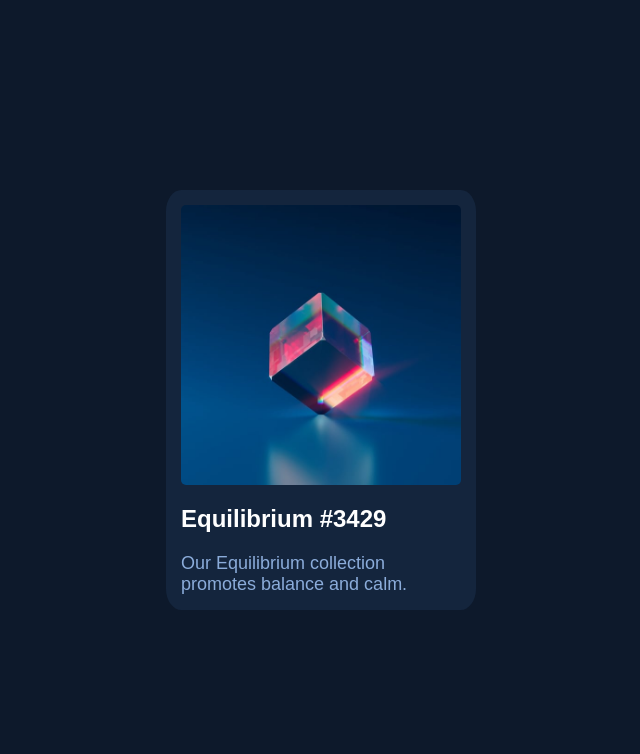
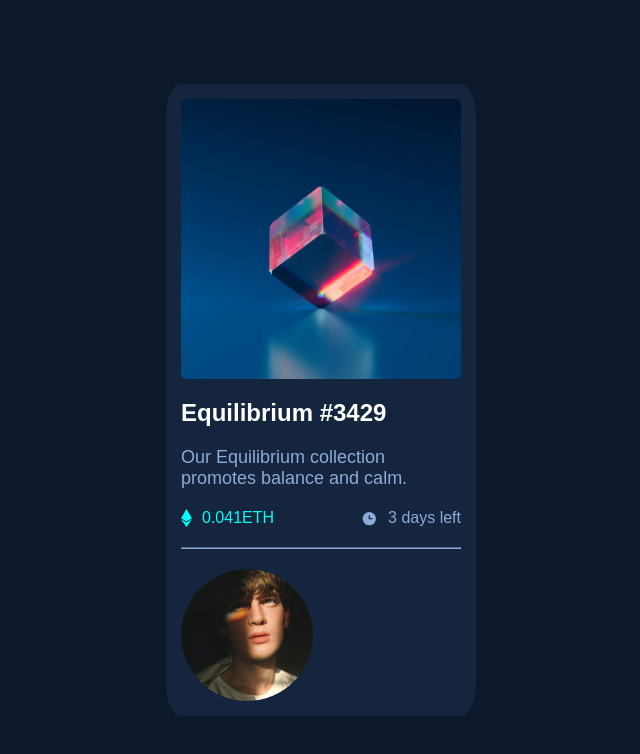
Before and after one commit to pursottam1234/nft-preview, a plain HTML site: page index.html in a window 1280 px wide. Shown: the whole page, without its empty margins (319-959 px from the left). Drawn offline with Linux system fonts and the light colour scheme.

Commit message:
added ethereum and clock

```diff
--- a/css/style.css
+++ b/css/style.css
@@ -9,9 +9,7 @@ body{
     justify-content: center;
     align-items: center;
     font-family: 'Outfit', sans-serif;
-
 }
-
 .bigbox{
     width: 300px;
     display: flex;
@@ -28,13 +26,37 @@ body{
 .bigbox h2{
     color: hsl(0, 0%, 100%);
     padding: 10px;
-
 }
 .bigbox p{
     font-size: 18px;
     color: hsl(215, 51%, 70%);
     padding: 10px;
+    font-family: 'Outfit', sans-serif;
 }
-.bigbox img:hover{
-
+.row{
+    background: none;
+    font-family: 'Outfit', sans-serif;
+    display: flex;
+    justify-content: space-between;
 }
+.ethereum{
+    background: none;
+    color: hsl(178, 100%, 50%);
+    align-items: center;
+    display: flex;
+}
+.ethereum img{
+    background: none;
+    align-items: center;
+}
+.time{
+    background: none;
+    color: hsl(215, 51%, 70%);
+    display: flex;
+    align-items: center;
+    padding-right: 10px;
+}
+.line hr{
+    border-color: hsl(215, 51%, 70%);
+    margin: 10px;
+}
--- a/index.html
+++ b/index.html
@@ -12,7 +12,20 @@
         <img src="images/image-equilibrium.jpg" alt="image-equilibrium">
         <h2>Equilibrium #3429</h2>
         <p>Our Equilibrium collection promotes balance and calm.</p>
-        <div></div>
+        <div class="row">
+            <div class="ethereum">
+                <img src="images/icon-ethereum.svg" alt="icon-ethereum"> 0.041ETH
+            </div>
+            <div class="time">
+                <img src="images/icon-clock.svg" alt="clock"> 3 days left
+            </div>
+        </div>
+        <div class="line">
+            <hr>
+        </div>
+        <div class="creation">
+            <img src="images/image-avatar.png" alt="avatar">
+        </div>
     </div>
 </body>
 </html>
```
